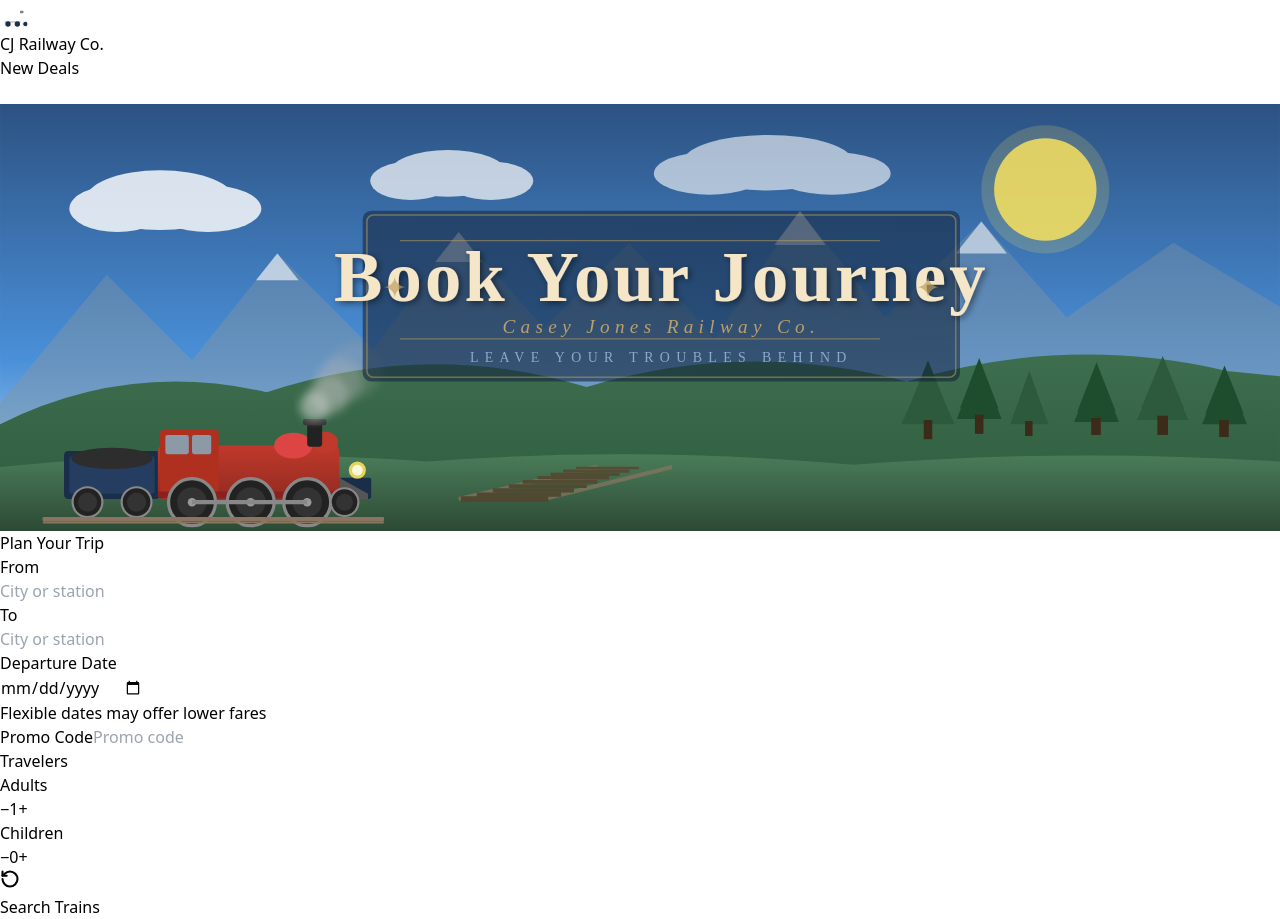
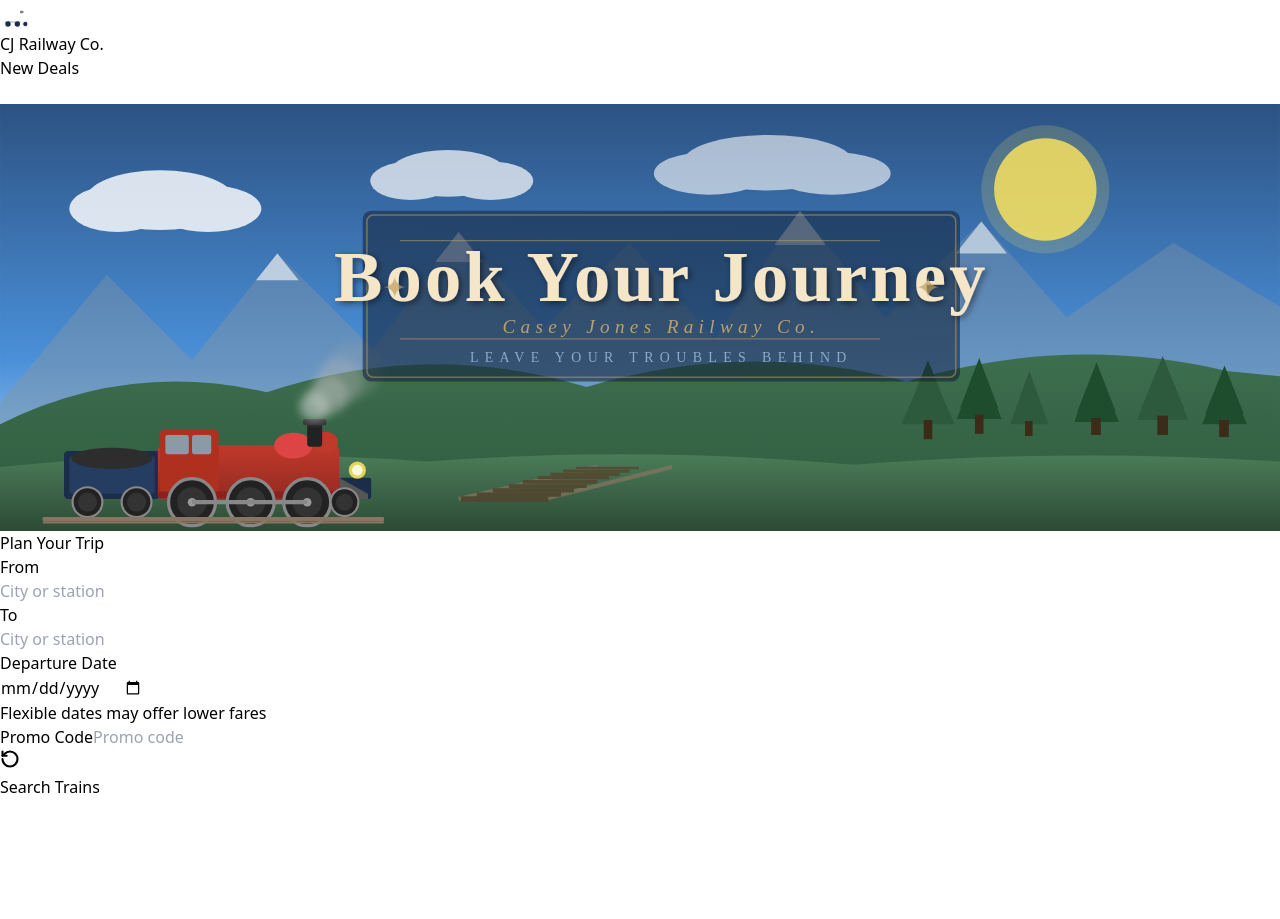
Before and after one commit to schne324/axe-con-2026, a React (Vite) app: page / in a window 1280 px wide. After the commit the page ends 800 px from the top, so only its background shows below. Built offline with nearby package versions, Linux system fonts and the light colour scheme.

Commit message:
Remove IconButton component and refactor BookingForm to use a native button for reset functionality

```diff
--- a/src/components/booking/BookingForm.tsx
+++ b/src/components/booking/BookingForm.tsx
@@ -1,7 +1,6 @@
 import { useState } from "react";
 import TextInput from "../shared/TextInput";
-import PassengerCounter from "../shared/PassengerCounter";
-import IconButton from "../shared/IconButton";
+// import PassengerCounter from "../shared/PassengerCounter";
 
 const ResetIcon = () => (
   <svg
@@ -112,29 +111,18 @@ export default function BookingForm() {
 
         {/* Travelers section */}
         <div>
-          <p className="text-sm font-medium text-gray-700 mb-2">Travelers</p>
-          <div className="border border-gray-200 rounded-xl px-4">
-            <PassengerCounter
-              label="Adults"
-              count={adults}
-              onIncrease={() => setAdults((n) => n + 1)}
-              onDecrease={() => setAdults((n) => Math.max(0, n - 1))}
-            />
-            <PassengerCounter
-              label="Children"
-              count={children}
-              onIncrease={() => setChildren((n) => n + 1)}
-              onDecrease={() => setChildren((n) => Math.max(0, n - 1))}
-            />
-          </div>
+          {/* <p className="text-sm font-medium text-gray-700 mb-2">Travelers</p> */}
+          <div className="border border-gray-200 rounded-xl px-4"></div>
         </div>
 
         <div className="flex items-center gap-3 mt-4">
-          <IconButton
-            icon={<ResetIcon />}
+          <button
+            type="button"
             onClick={handleClear}
             className="flex items-center justify-center py-3 px-4 rounded-lg border-2 border-gray-300 text-[#1a2e4a] hover:bg-[#1a2e4a]/5 transition-colors"
-          />
+          >
+            <ResetIcon />
+          </button>
 
           <div
             className="bg-[#1a2e4a] text-white py-3 px-6 rounded-lg cursor-pointer text-center font-semibold flex-1"
--- a/src/components/shared/IconButton.tsx
+++ /dev/null
@@ -1,19 +0,0 @@
-import React from 'react'
-
-interface IconButtonProps {
-  icon: React.ReactNode
-  onClick?: () => void
-  className?: string
-}
-
-export default function IconButton({ icon, onClick, className = 'flex items-center justify-center p-2 rounded-lg hover:bg-white/10 transition-colors' }: IconButtonProps) {
-  return (
-    <button
-      type="button"
-      onClick={onClick}
-      className={className}
-    >
-      {icon}
-    </button>
-  )
-}
```
